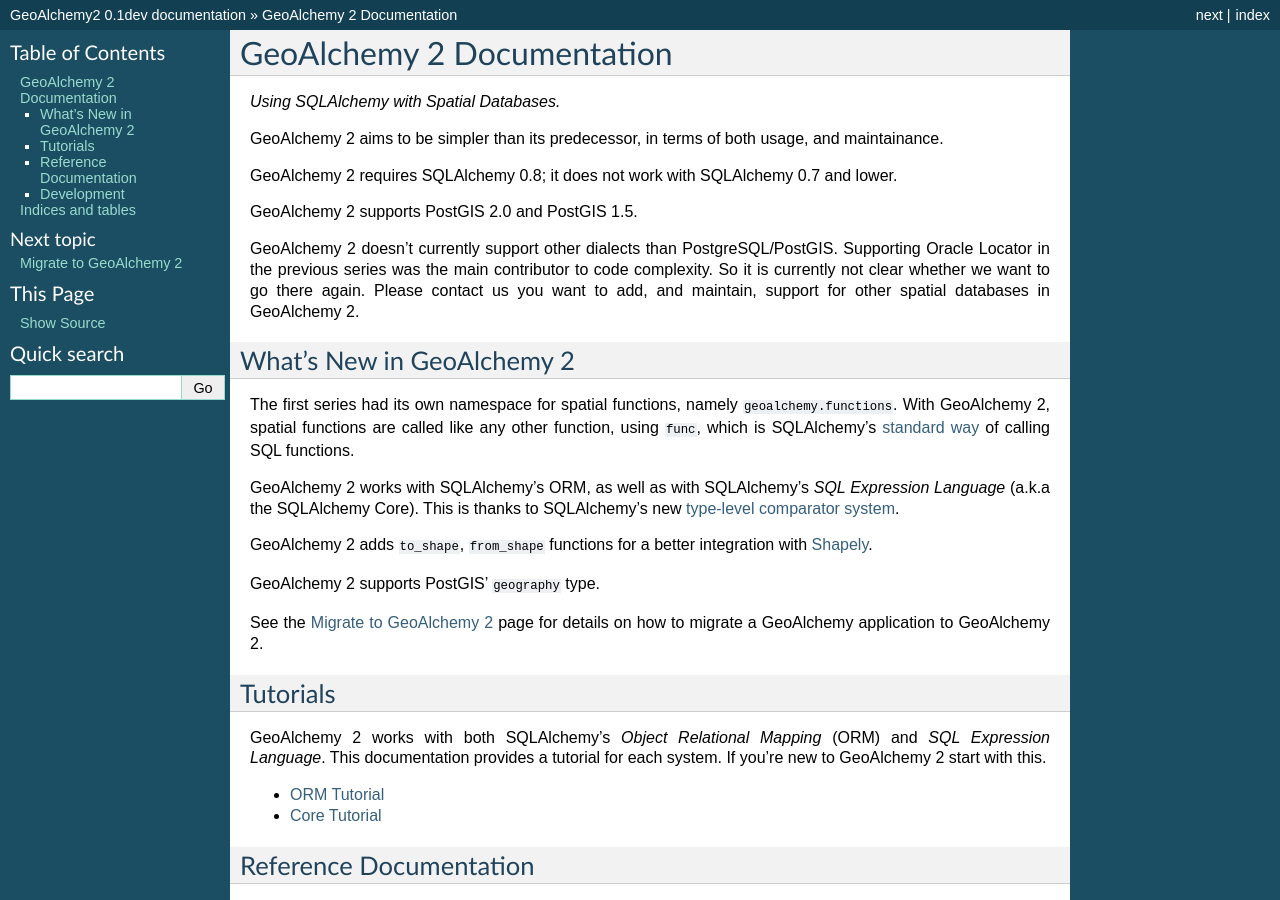
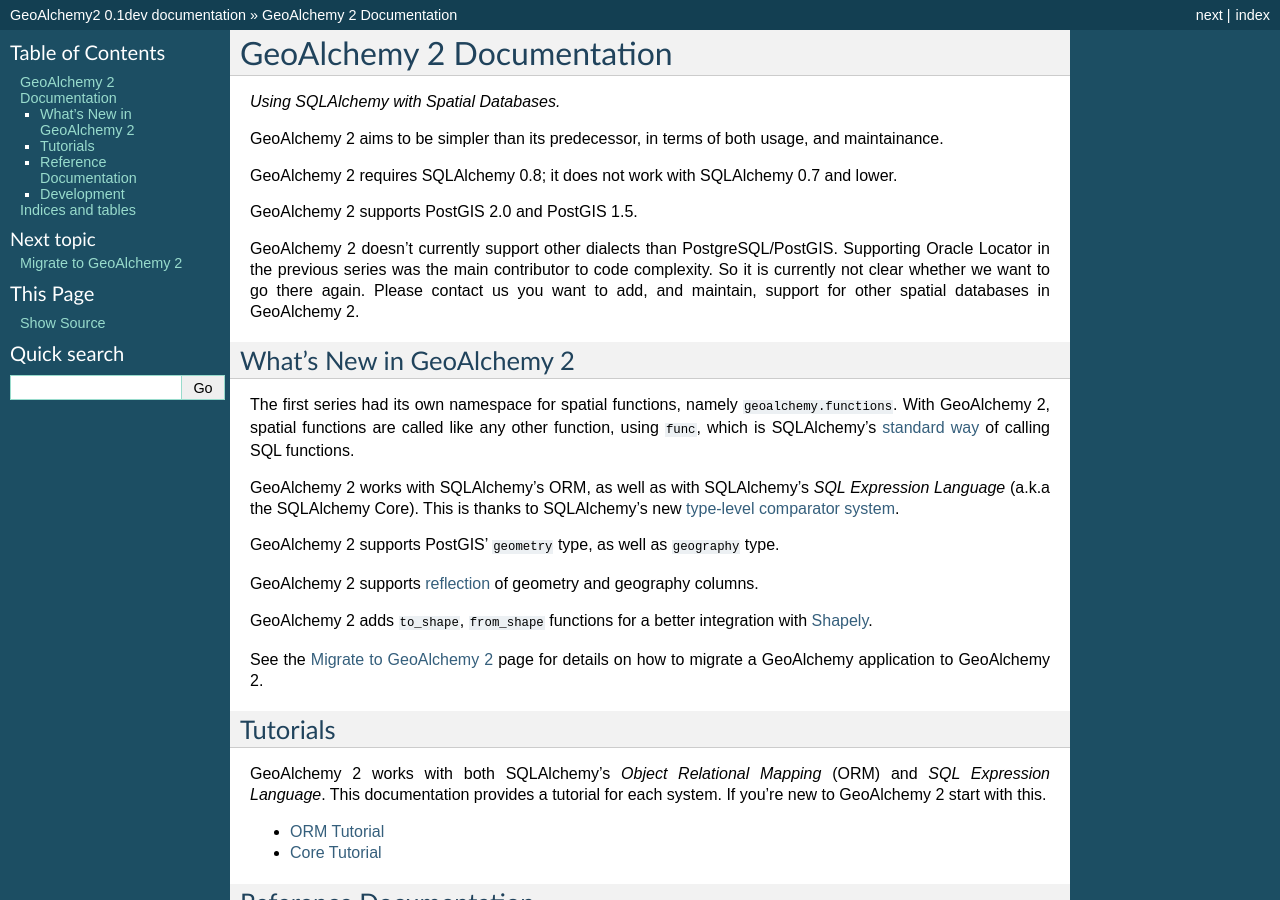
Before and after one commit to geoalchemy/geoalchemy2, a Sphinx documentation site: the page built from doc/index.rst, in a window 1280 px wide and 900 px high. Built offline with Sphinx 7.4.7, drawn with Linux system fonts in a browser that asks for light colours.

Commit message:
Mention reflection in docs

```diff
--- a/doc/index.rst
+++ b/doc/index.rst
@@ -36,10 +36,16 @@
 new `type-level comparator system
 <http://docs.sqlalchemy.org/en/latest/core/types.html?highlight=comparator_factory#types-operators>`_.
 
+GeoAlchemy 2 supports PostGIS' ``geometry`` type, as well as ``geography``
+type.
+
+GeoAlchemy 2 supports `reflection
+<http://docs.sqlalchemy.org/en/latest/core/schema.html#metadata-reflection>`_
+of geometry and geography columns.
+
 GeoAlchemy 2 adds ``to_shape``, ``from_shape`` functions for a better
 integration with `Shapely <http://pypi.python.org/pypi/Shapely>`_.
 
-GeoAlchemy 2 supports PostGIS' ``geography`` type.
 
 .. toctree::
    :hidden:
```
